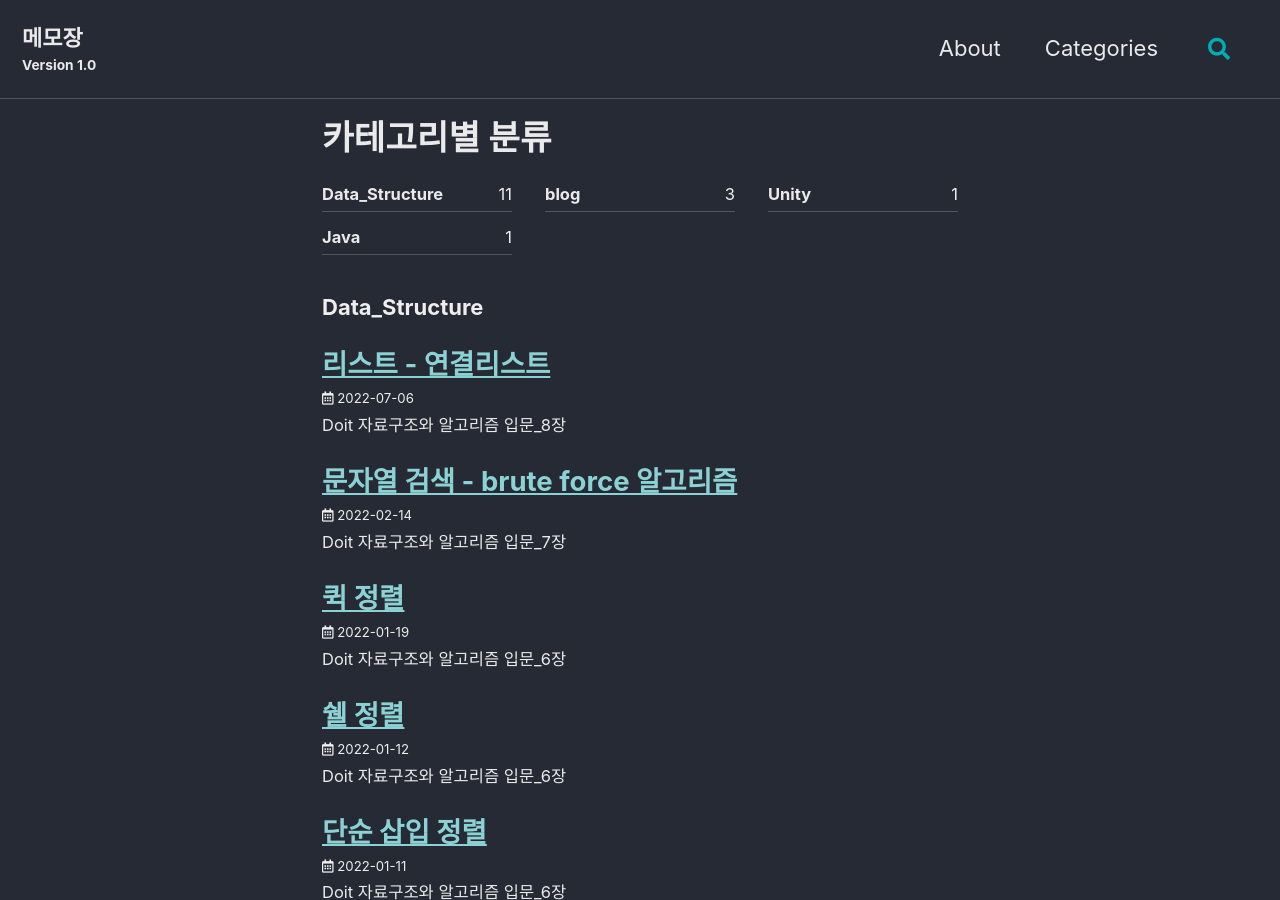
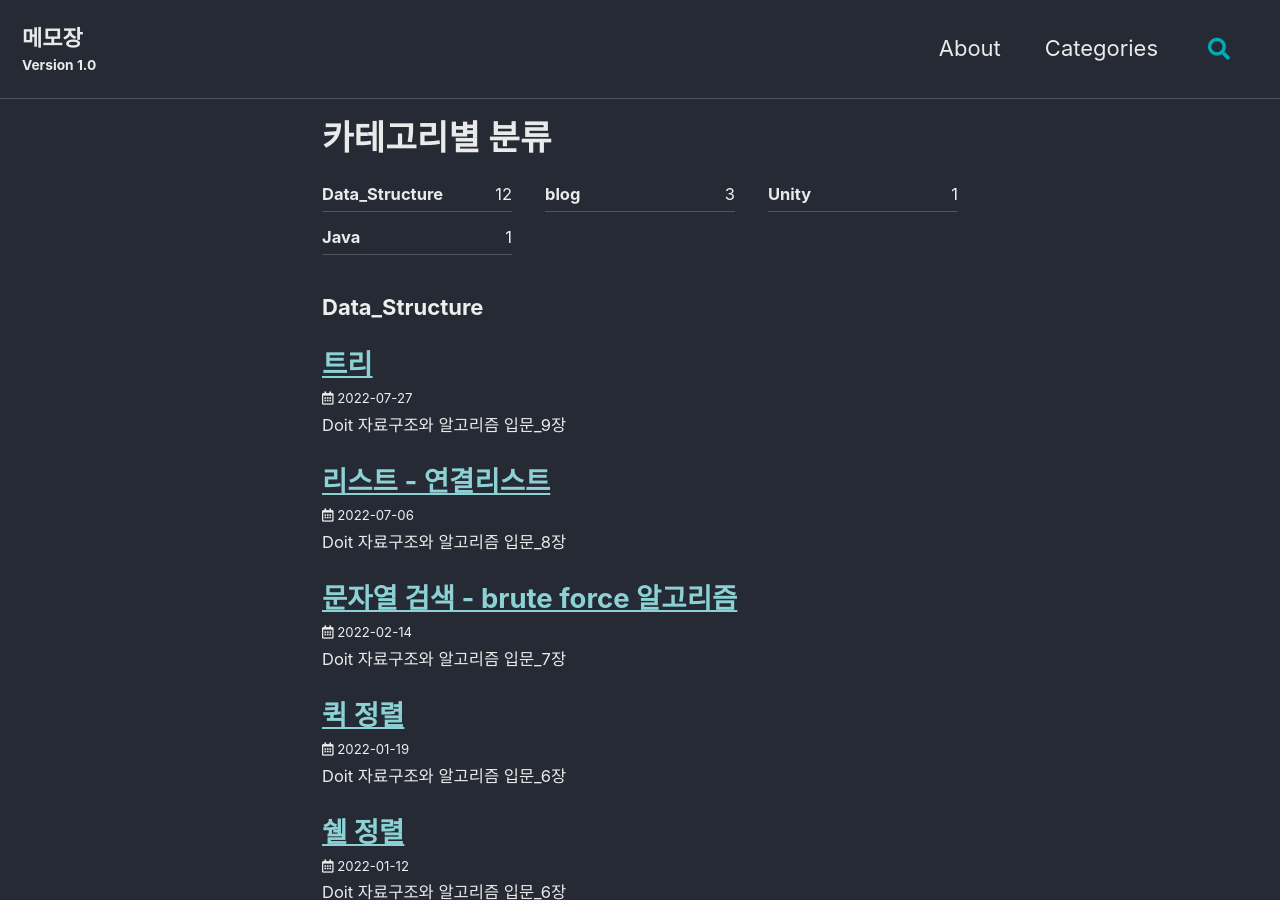
Before and after one commit to chanheelee913/chanheelee913.github.io, a Jekyll site: the page built from _pages/categories.md, in a window 1280 px wide and 900 px high. Built offline with Jekyll 4.4.1, drawn with Linux system fonts in a browser that asks for light colours; cached includes are drawn as plain includes; part of the change alters nothing that is shown.

Commit message:
update
2022-07-27-tree.md 업데이트

```diff
--- a/_config.yml
+++ b/_config.yml
@@ -124,7 +124,7 @@ author:
       # url: "https://facebook.com/"
     - label: "GitHub"
       icon: "fab fa-fw fa-github"
-      url: "https://github.com/ech913"
+      url: "https://github.com/chanheelee913"
     - label: "Instagram"
       icon: "fab fa-fw fa-instagram"
       # url: "https://instagram.com/"
--- /dev/null
+++ b/_posts/DataStructure/ch9/2022-07-27-tree.md
@@ -0,0 +1,61 @@
+---
+title: 트리
+excerpt: Doit 자료구조와 알고리즘 입문_9장
+category: Data_Structure
+---
+### 정의
+
+- 원소 사이의 1:n의 관계를 가지는 비선형 자료구조
+- 자료가 저장되는 노드와 노드를 연결하는 간선으로 이루어짐
+
+---
+
+### 특성
+
+트리 T가 있을 때,
+
+1. 1개 이상의 노드로 이루어진 유한 집합
+    - 반드시 하나의 루트 노드가 존재함
+
+2. 루트 노드 이외의 노드는 n>=0의 부분집합
+    - T1, T2, ... Tn으로 나누어지며, 이들은 각각 하나의 트리가 될 수 있음(서브 트리)
+
+---
+
+### 용어
+
+![트리이미지](/assets/images/pages/2022-07-27-tree/tree.png)
+
+- 루트 노드 (root) : 트리의 최상위 노드
+    - 1번 노드
+- 리프 노드 (leaf, terminal) : 트리의 가장 아래쪽 노드, 차수가 0인 노드
+    - 5,6,7,8,9번 노드
+- 내부 노드 (non-terminal) : 리프 노드 이외의 노드, 차수가 0이 아닌 노드
+    - 1,2,3,4번 노드
+- 자식 노드 (child) : 간선으로 연결된 아래 노드. 여러 개 존재 가능함
+    - 2번 노드의 자식 노드는 4,5,6번 노드
+- 부모 노드 (parent) : 간선으로 연결된 위 노드. 하나만 존재 가능함
+    - 5번 노드의 부모 노드는 2번 노드. 7번 노드의 부모 노드는 3번 노드
+- 형제 노드 (sibling) : 부모 노드가 같은 노드들
+    - 4,5,6번 노드는 부모 노드가 2번 노드라는 공통점을 가지고 있기 때문에, 형제 노드이다.
+- 조상 노드 (ancestor) : 간선을 따라 위로 올라가면서 만나는 모든 노드들
+    - 8번 노드의 조상 노드는 4,2,1번 노드
+- 자손 노드 (descendant) : 간선을 따라 아래로 내려가면서 만나는 모든 노드
+    - 2번 노드의 자손 노드는 4,5,6,8,9번 노드
+- 레벨 (level) : 루트 노드의 레벨을 1로 하고, 간선을 뻗을 때마다 1씩 증가한다
+    - 1번 노드는 레벨1 / 2,3번 노드는 레벨 2 ...
+- 차수 (degree) : 각 노드가 가지는 자식 노드의 수
+    - 1번 노드의 차수는 2, 2번 노드의 차수는 3
+- 높이 (height) : 트리의 최대 레벨
+    - 이 트리의 높이는 4
+
+---
+
+### 트리의 순서
+
+![순서트리](/assets/images/pages/2022-07-27-tree/ordered.png){: width="100" height="100"}
+
+형제 노드 사이에 순서가 있는 경우 **순서 트리**
+형제 노드 사이에 순서가 없는 경우 **비순서 트리**
+
+---
```
Also changed, not shown: assets/images/pages/2022-07-27-tree/ordered.png (added), assets/images/pages/2022-07-27-tree/tree.png (added).
